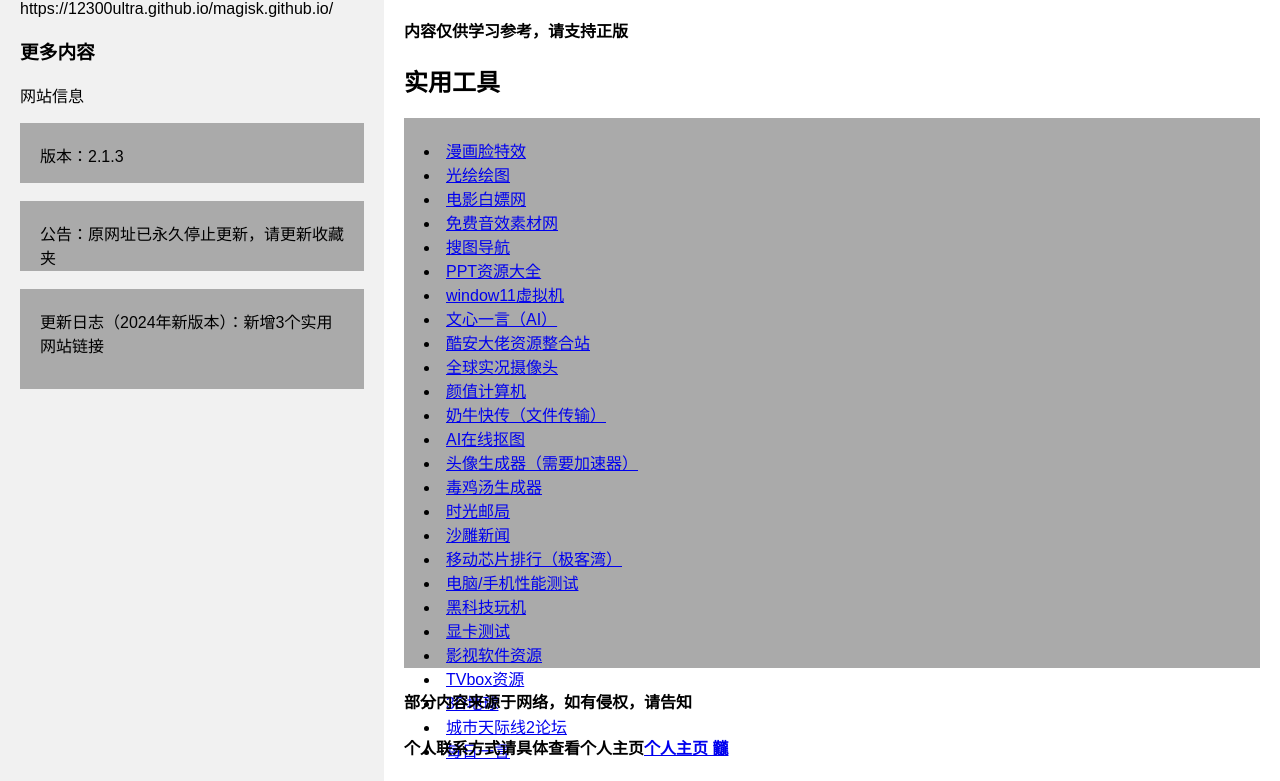
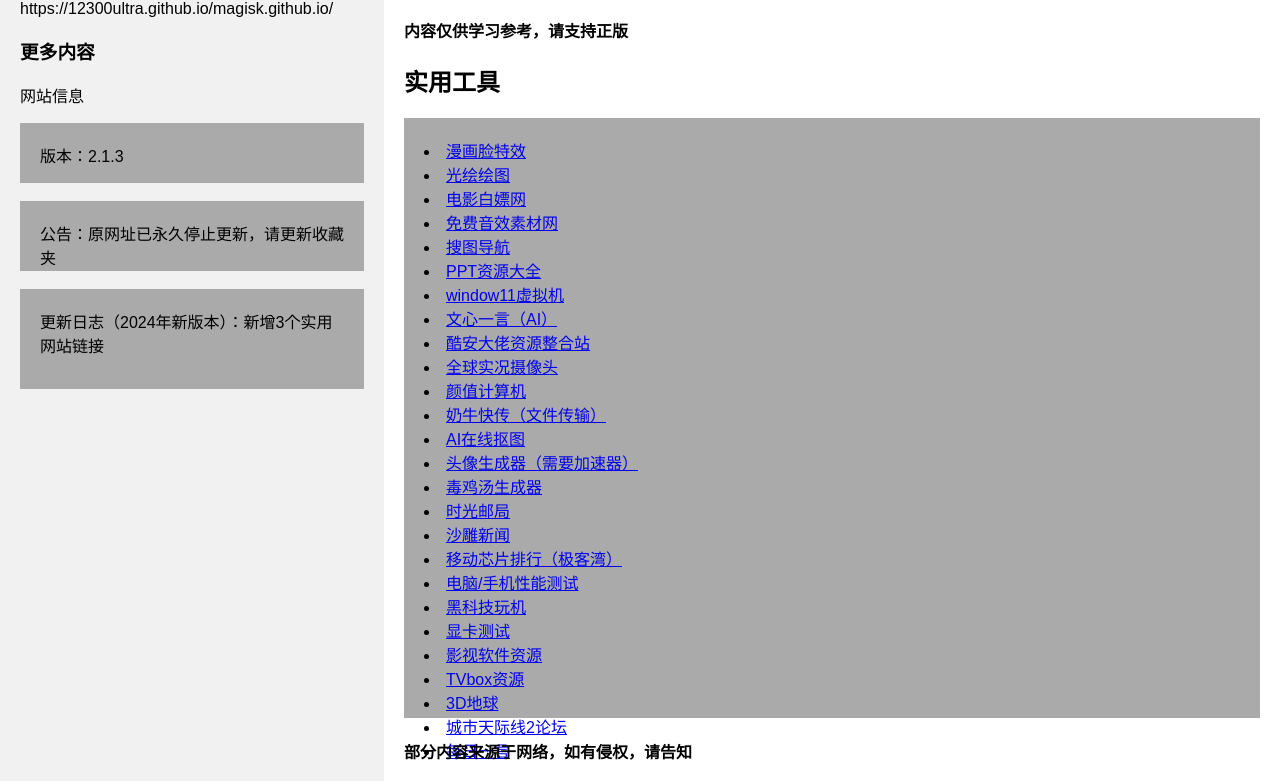
Before and after one commit to 12300ultra/magisk.github.io, a plain HTML site: page index.html in a window 1280 px wide. Shown: the part 719-1500 px from the top of the page. Drawn offline with Linux system fonts and the light colour scheme.

Commit message:
Update index.html

```diff
--- a/index.html
+++ b/index.html
@@ -191,7 +191,7 @@ body {
       <h4>内容仅供学习参考，请支持正版</h4>
       <h2>实用工具</h2>
 
-      <div class="fakeimg" style="height:550px;"> 	<li><a href="https://www.gaituya.com/manhua/?zhhxx220314-31435444">漫画脸特效</a></li>
+      <div class="fakeimg" style="height:600px;"> 	<li><a href="https://www.gaituya.com/manhua/?zhhxx220314-31435444">漫画脸特效</a></li>
 <li><a href="http://weavesilk.com/">光绘绘图</a></li>
 <li><a href="https://y80s.tv/">电影白嫖网</a></li>
 <li><a href="https://www.tosound.com/">免费音效素材网</a></li>
```
